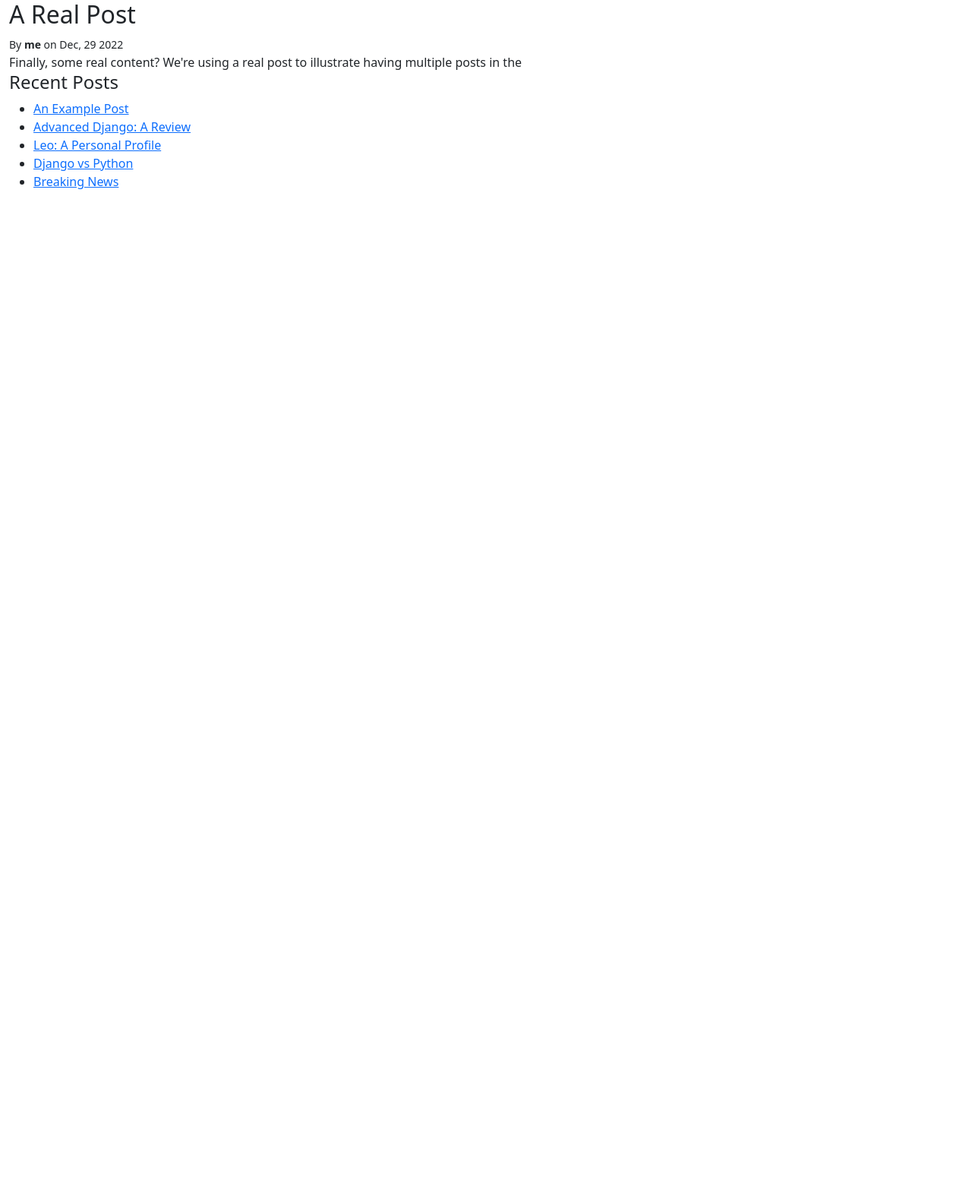
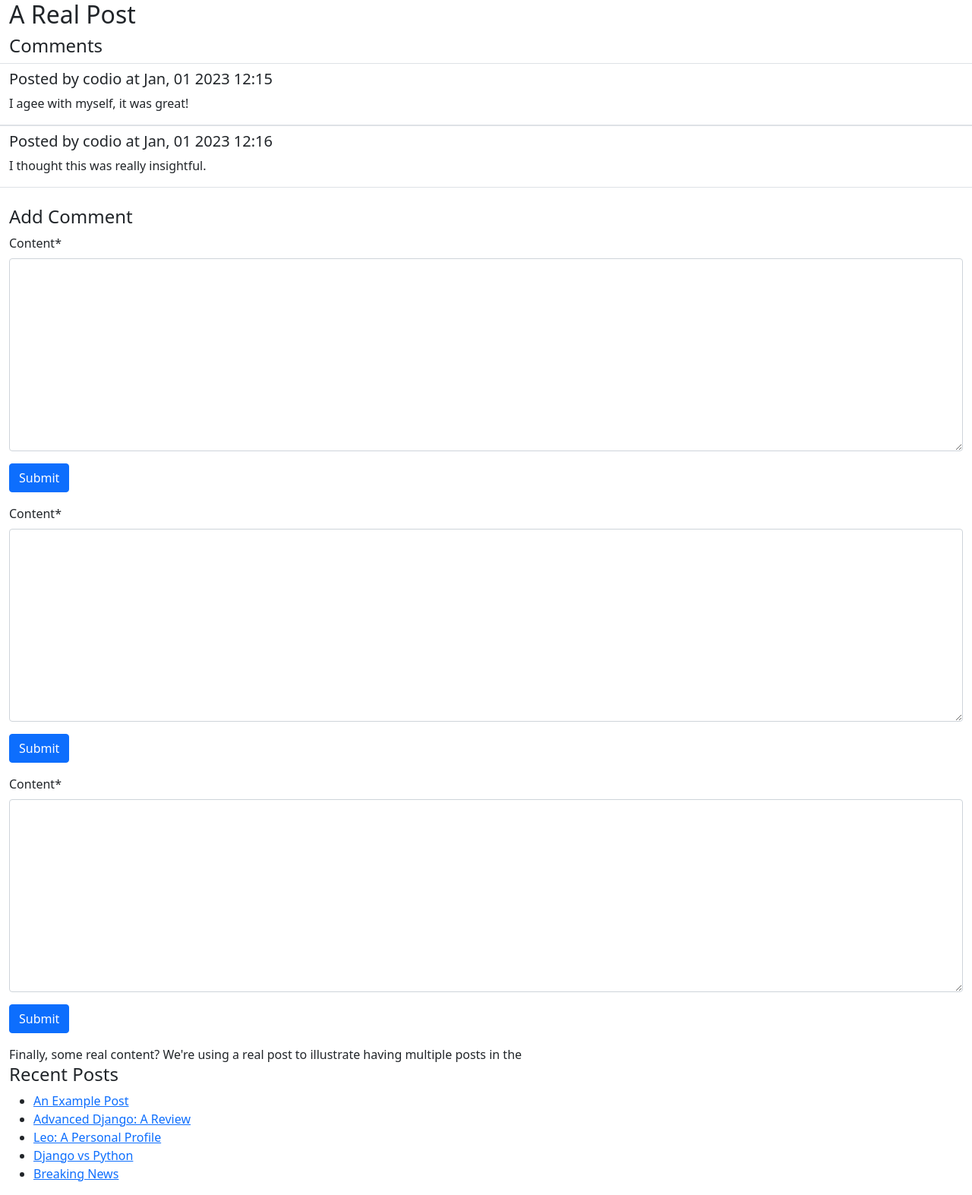
Before and after one commit to codio-templates/blango, a Django app: a page that uses templates/blog/post-detail.html in a window 1280 px wide. Shown: the whole page at 76% size. Before the commit the page ends 249 px from the top, so only its background shows below. Run offline with Django 3.2, Linux system fonts and the light colour scheme; a user stored in the database is signed in; data comes from the database, SQL or seed files in the repository; both versions use the stored data as it was after the commit; parts of the project's set-up code (start-up, migrations or seed data) failed here and were passed over; some libraries are stand-ins or nearby versions.

Commit message:
Finish crispy forms

```diff
--- a/blango/settings.py
+++ b/blango/settings.py
@@ -33,6 +33,8 @@ CSRF_COOKIE_SECURE = True
 SESSION_COOKIE_SECURE = True
 CSRF_COOKIE_SAMESITE = 'None'
 SESSION_COOKIE_SAMESITE = 'None'
+CRISPY_ALLOWED_TEMPLATE_PACKS = "bootstrap5"
+CRISPY_TEMPLATE_PACK = "bootstrap5"
 
 
 # Application definition
@@ -45,6 +47,9 @@ INSTALLED_APPS = [
     "django.contrib.messages",
     "django.contrib.staticfiles",
     "blog",
+    "crispy_forms",
+    "crispy_bootstrap5",
+
 ]
 
 MIDDLEWARE = [
--- /dev/null
+++ b/blog/forms.py
@@ -0,0 +1,14 @@
+from django import forms
+from blog.models import Comment
+from crispy_forms.layout import Submit
+from crispy_forms.helper import FormHelper
+
+class CommentForm(forms.ModelForm):
+    class Meta:
+        model = Comment
+        fields = ["content"]
+
+    def __init__(self, *args, **kwargs):
+        super(CommentForm, self).__init__(*args, **kwargs)
+        self.helper = FormHelper()
+        self.helper.add_input(Submit('submit', 'Submit'))
--- a/blog/views.py
+++ b/blog/views.py
@@ -1,3 +1,5 @@
+from django.shortcuts import redirect
+from blog.forms import CommentForm
 from django.shortcuts import render
 from django.utils import timezone
 from blog.models import Post
@@ -10,4 +12,21 @@ def index(request):
 
 def post_detail(request, slug):
     post = get_object_or_404(Post, slug=slug)
-    return render(request, "blog/post-detail.html", {"post": post})
+    if request.user.is_active:
+        if request.method == "POST":
+            comment_form = CommentForm(request.POST)
+
+            if comment_form.is_valid():
+                comment = comment_form.save(commit=False)
+                comment.content_object = post
+                comment.creator = request.user
+                comment.save()
+                return redirect(request.path_info)
+        else:
+            comment_form = CommentForm()
+    else:
+        comment_form = None
+
+    return render(
+        request, "blog/post-detail.html", {"post": post, "comment_form": comment_form}
+    )
--- /dev/null
+++ b/templates/blog/post-comments.html
@@ -0,0 +1,34 @@
+{% load blog_extras crispy_forms_tags %}
+<h4>Comments</h4>
+{% for comment in post.comments.all %}
+{% row "border-top pt-2" %}
+    {% col %}
+        <h5>Posted by {{ comment.creator }} at {{ comment.created_at|date:"M, d Y h:i" }}</h5>
+    {% endcol %}
+{% endrow %}
+{% row "border-bottom" %}
+    {% col %}
+        <p>{{ comment.content }}</p>
+    {% endcol %}
+{% endrow %}
+{% empty %}
+    {% row "border-top border-bottom" %}
+        {% col %}
+            <p>No comments.</p>
+        {% endcol %}
+    {% endrow %}
+{% endfor %}
+{% if request.user.is_active %}
+{% row "mt-4" %}
+    {% col %}
+        <h4>Add Comment</h4>
+        {%  crispy comment_form %}
+            {% csrf_token %}
+            {{ comment_form|crispy }}
+            <p>
+                <button type="submit" class="btn btn-primary">Submit</button>
+            </p>
+        {%  crispy comment_form %}
+    {% endcol %}
+{% endrow %}
+{% endif %}
--- a/templates/blog/post-detail.html
+++ b/templates/blog/post-detail.html
@@ -4,7 +4,7 @@
 <h2>{{ post.title }}</h2>
 {% row %}
     <div class="col">
-        {% include "blog/post-byline.html" %}
+        {% include "blog/post-comments.html" %}
     </div>
 {% endrow %}
 {% row %}
```
Also changed, not shown: db.sqlite3.
